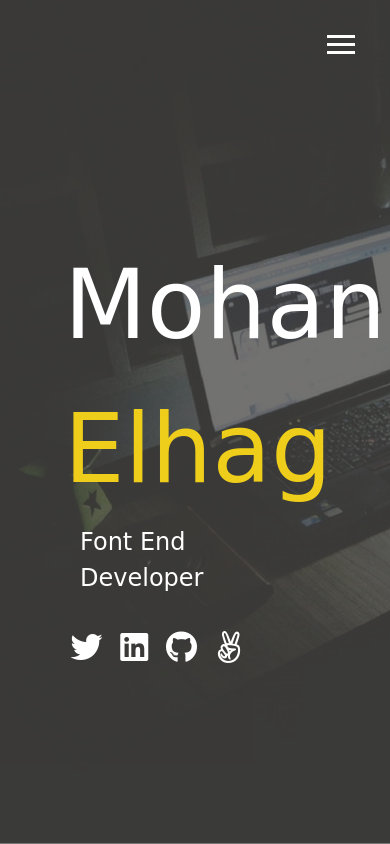
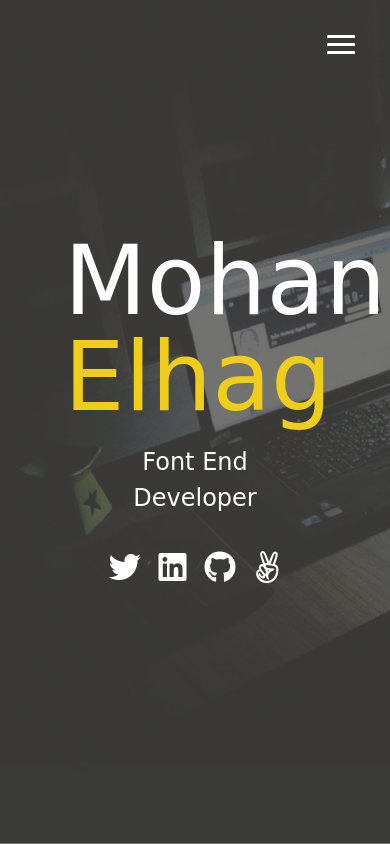
Before and after one commit to moh7afiz90/portfolio, a website: page dist/index.html in a window 390 px wide. Drawn offline with Linux system fonts and the light colour scheme; a web font is replaced by a local one.

Commit message:
Added media queries and made menu overlay responsive

```diff
--- a/scss/_config.scss
+++ b/scss/_config.scss
@@ -28,3 +28,29 @@ $background-opacity: 0.7;
     }
   }
 }
+
+
+// Media Query Mixins
+@mixin mediaSm {
+  @media screen and (max-width: 500px){
+    @content;
+  }
+}
+
+@mixin mediaMd {
+  @media screen and (max-width: 768px){
+    @content;
+  }
+}
+
+@mixin mediaLg {
+  @media screen and (min-width: 769px) and (max-width: 1170px){
+    @content;
+  }
+}
+
+@mixin mediaXL {
+  @media screen and (min-width: 1171px){
+    @content;
+  }
+}
--- /dev/null
+++ b/scss/_mobile.scss
@@ -0,0 +1,53 @@
+// Wide Screen
+@include mediaXL {
+
+}
+
+// Desktop & Labtop
+@include mediaLg {
+
+}
+
+// Tablets & Small Laptops
+@include mediaMd {
+  main {
+    align-items: center;
+    text-align: center;
+
+    .lg-heading {
+      line-height: 1;
+      margin-bottom: 1rem;
+    }
+  }
+
+  ul.menu-nav,
+  div.menu-branding {
+    float: none;
+    width: 100%;
+    min-height: 0;
+
+
+    &.show {
+      transform: translate3d(0,0,0);
+    }
+  }
+
+  .menu-nav {
+    height: 60vh;
+    transform: translate3d(-100%,0,0);
+    font-size: 20px;
+  }
+
+  .menu-branding {
+    height: 40vh;
+    transform: translate3d(100%, 0, 0);
+  }
+}
+
+// Smartphones
+@include mediaSm {
+  main #home h1{
+    margin-top: 10vh;
+  }
+
+}
--- a/scss/main.scss
+++ b/scss/main.scss
@@ -1,5 +1,6 @@
 @import 'config';
 @import 'menu';
+@import 'mobile';
 
 * {
   box-sizing: border-box;
```
Also changed, not shown: dist/css/main.css, dist/img/portrait-small.jpg (added), dist/img/portrait-small.png (added).
